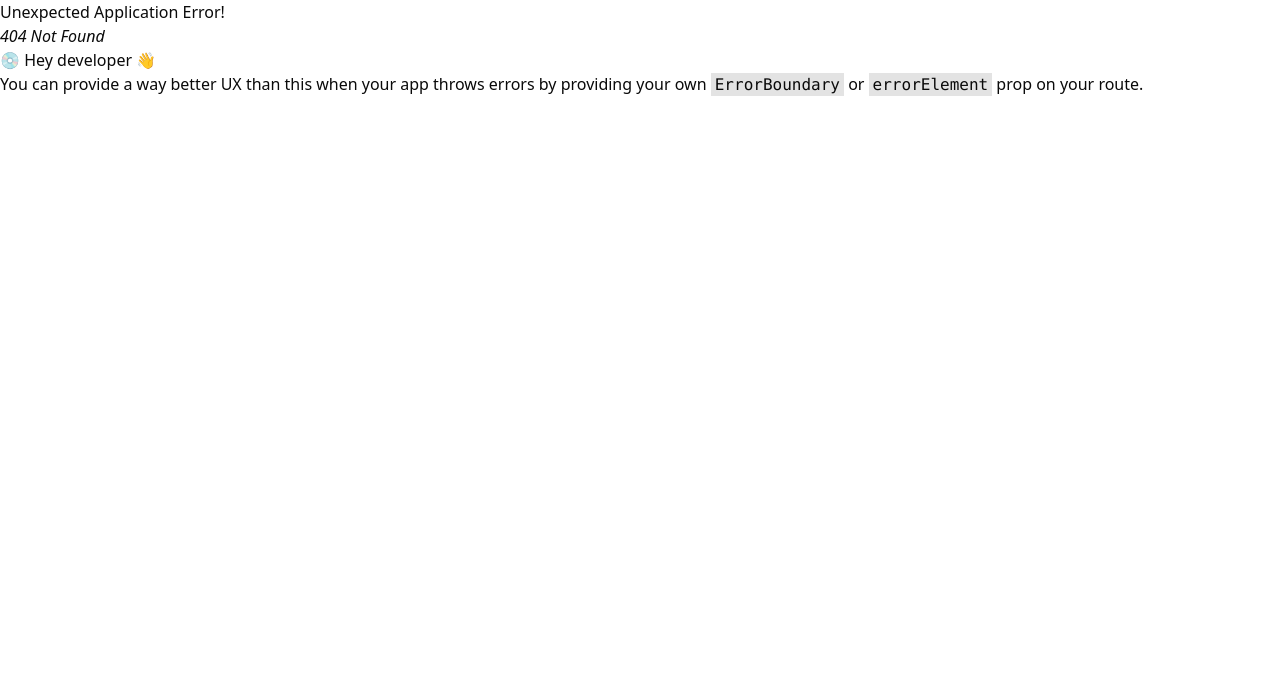
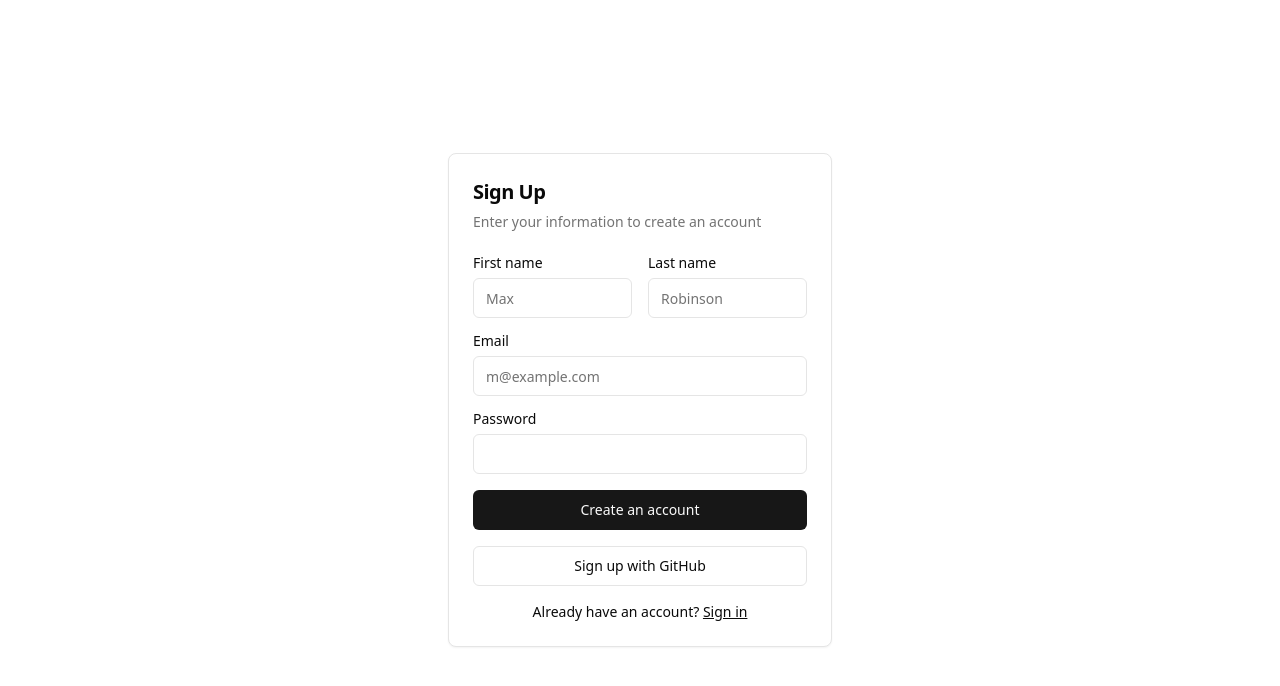
Before and after one commit to MosaBeryal/elib-react-shadcn, a React (Vite) app: page /registration in a window 1280 px wide. Before the commit this address had no page. Shown: the top 686 px of the page. Built offline with nearby package versions, Linux system fonts and the light colour scheme.

Commit message:
signup page added

```diff
--- /dev/null
+++ b/src/pages/RegistrationPage.tsx
@@ -0,0 +1,67 @@
+import {Link} from "react-router-dom"
+import { Button } from "@/components/ui/button"
+import {
+  Card,
+  CardContent,
+  CardDescription,
+  CardHeader,
+  CardTitle,
+} from "@/components/ui/card"
+import { Input } from "@/components/ui/input"
+import { Label } from "@/components/ui/label"
+
+ function RegistrationPage() {
+  return (
+   <section className="flex justify-center items-center min-h-screen">
+     <Card className="mx-auto max-w-sm">
+      <CardHeader>
+        <CardTitle className="text-xl">Sign Up</CardTitle>
+        <CardDescription>
+          Enter your information to create an account
+        </CardDescription>
+      </CardHeader>
+      <CardContent>
+        <div className="grid gap-4">
+          <div className="grid grid-cols-2 gap-4">
+            <div className="grid gap-2">
+              <Label htmlFor="first-name">First name</Label>
+              <Input id="first-name" placeholder="Max" required />
+            </div>
+            <div className="grid gap-2">
+              <Label htmlFor="last-name">Last name</Label>
+              <Input id="last-name" placeholder="Robinson" required />
+            </div>
+          </div>
+          <div className="grid gap-2">
+            <Label htmlFor="email">Email</Label>
+            <Input
+              id="email"
+              type="email"
+              placeholder="m@example.com"
+              required
+            />
+          </div>
+          <div className="grid gap-2">
+            <Label htmlFor="password">Password</Label>
+            <Input id="password" type="password" />
+          </div>
+          <Button type="submit" className="w-full">
+            Create an account
+          </Button>
+          <Button variant="outline" className="w-full">
+            Sign up with GitHub
+          </Button>
+        </div>
+        <div className="mt-4 text-center text-sm">
+          Already have an account?{" "}
+          <Link href="#" className="underline">
+            Sign in
+          </Link>
+        </div>
+      </CardContent>
+    </Card>
+   </section>
+  )
+}
+
+export default RegistrationPage
--- a/src/router.tsx
+++ b/src/router.tsx
@@ -1,5 +1,6 @@
 import { createBrowserRouter } from "react-router-dom"
 import Login from "./pages/Login"
+import RegistrationPage from "@/pages/RegistrationPage"
 import HomePage from "./pages/HomePage"
 
 
@@ -12,6 +13,10 @@
         {
             path: '/login',
             element: <Login/>,
+        },
+        {
+            path: '/registration',
+            element: <RegistrationPage/>,
         }
 
     ]
```
